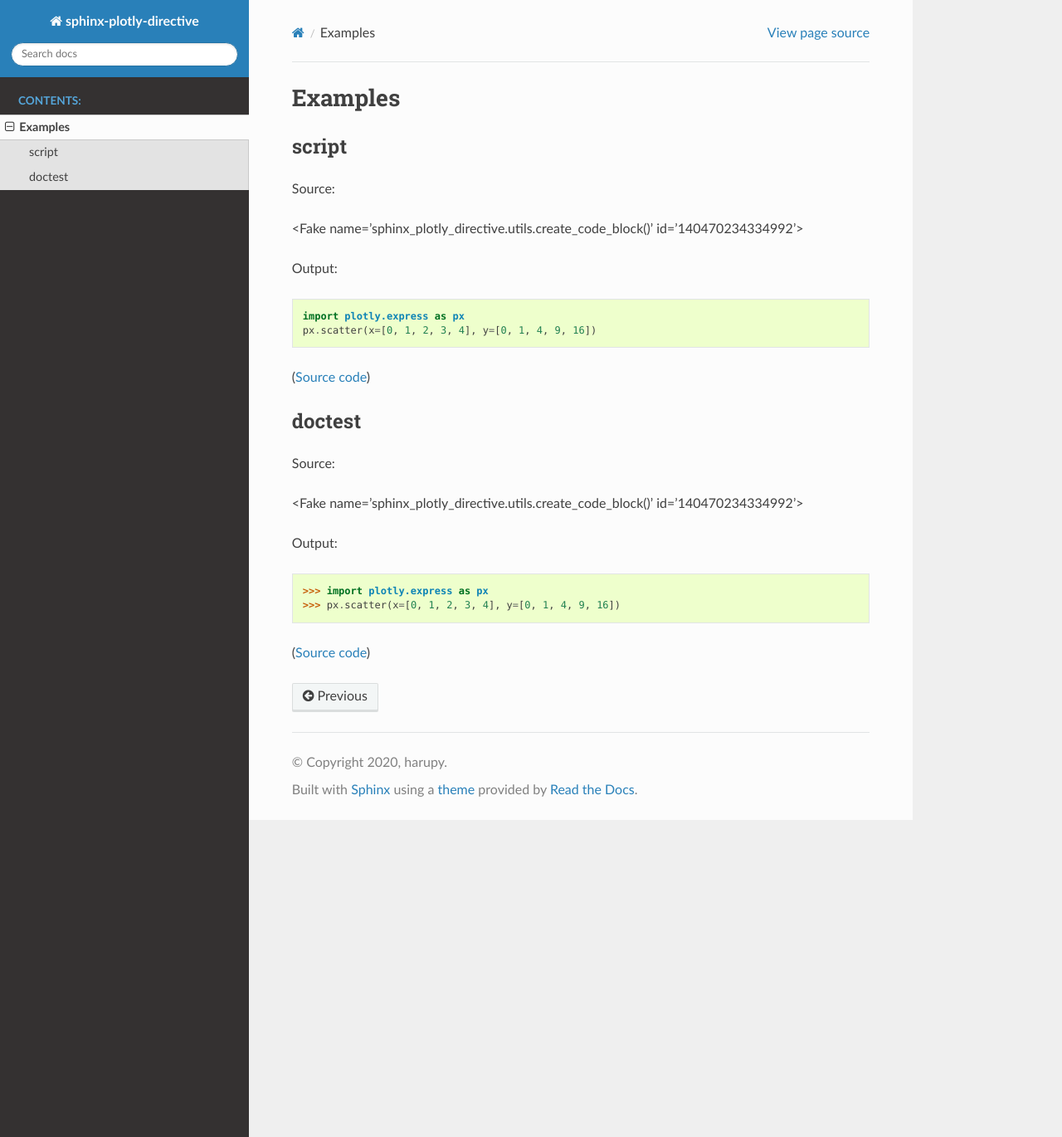
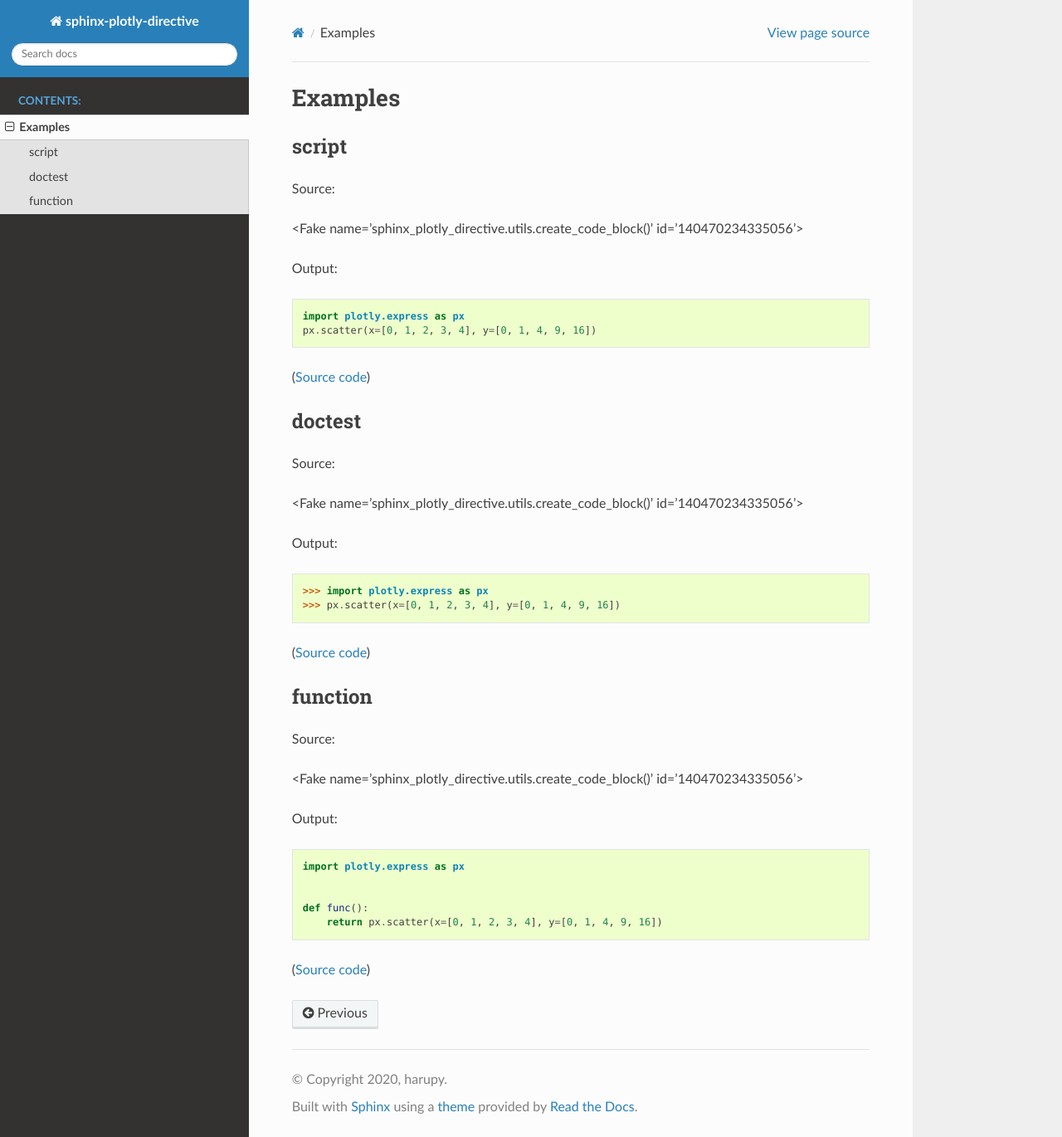
Before and after one commit to harupy/sphinx-plotly-directive, a Sphinx documentation site: the page built from docs/source/examples.rst, in a window 1280 px wide and 1370 px high. Shown: the whole window at 83% size. Built offline with Sphinx 7.4.7 and the Read the Docs theme 2.0.0, drawn with Linux system fonts in a browser that asks for light colours.

Commit message:
support function name (#13)
Signed-off-by: harupy <17039389+harupy@users.noreply.github.com>

```diff
--- a/docs/source/examples.rst
+++ b/docs/source/examples.rst
@@ -18,3 +18,9 @@ doctest
 
    >>> import plotly.express as px
    >>> px.scatter(x=[0, 1, 2, 3, 4], y=[0, 1, 4, 9, 16])
+
+
+function
+~~~~~~~~
+
+.. plotly:: test_func.py func
--- /dev/null
+++ b/docs/source/test_func.py
@@ -0,0 +1,5 @@
+import plotly.express as px
+
+
+def func():
+    return px.scatter(x=[0, 1, 2, 3, 4], y=[0, 1, 4, 9, 16])
```
Also changed, not shown: sphinx_plotly_directive/__init__.py (+5 -2 lines).
